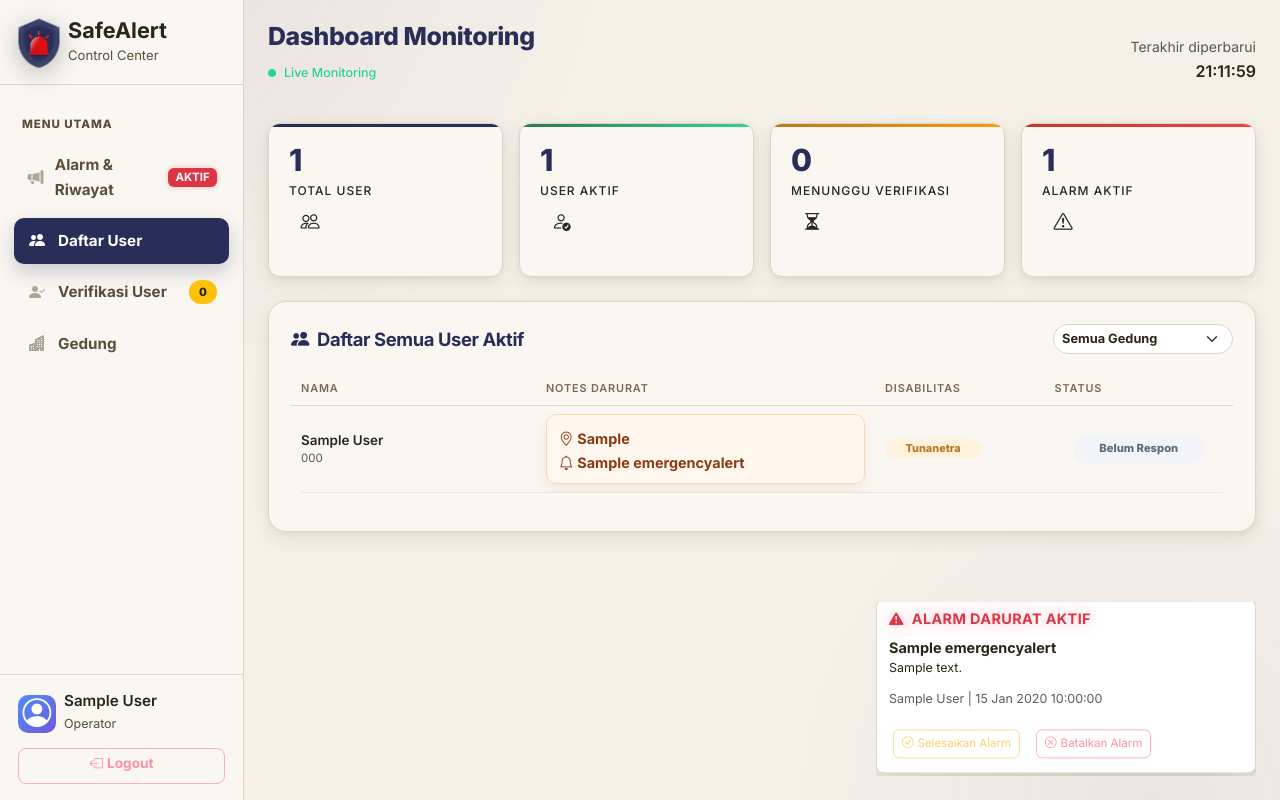
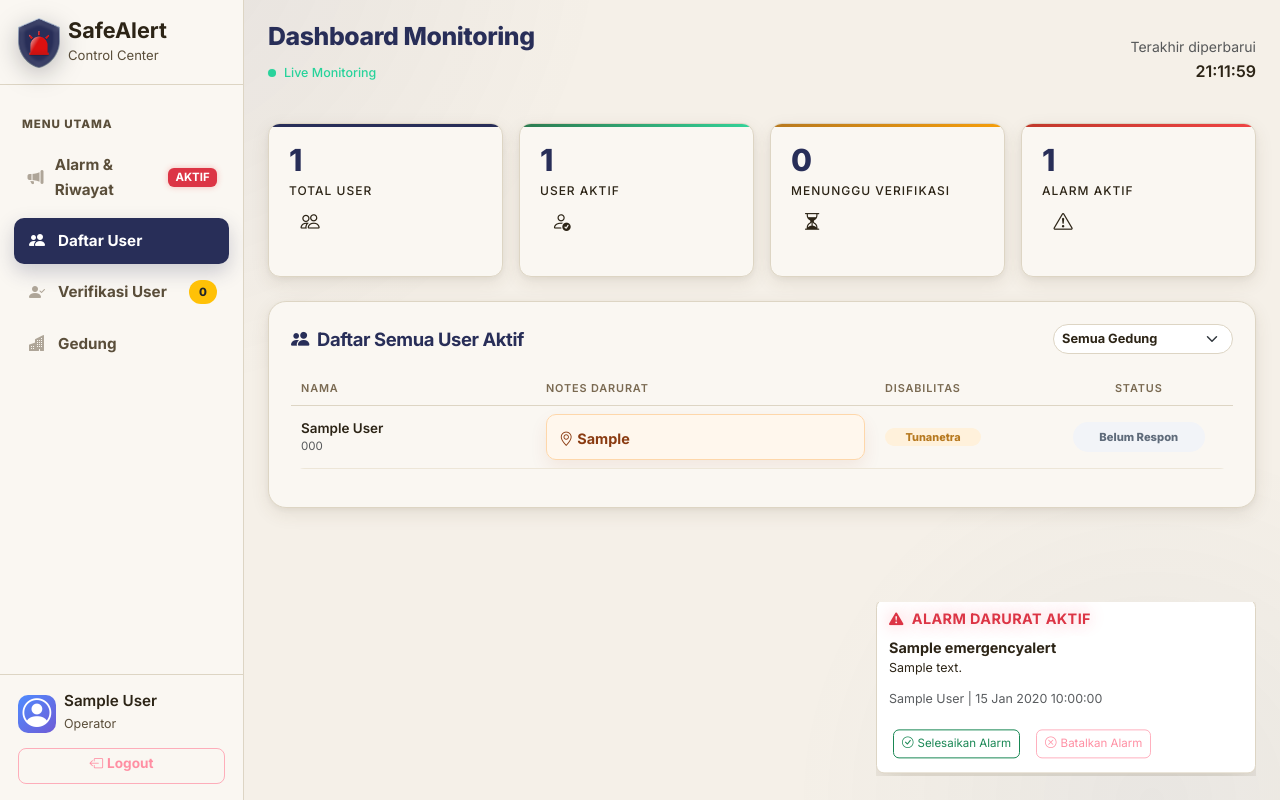
Before and after one commit to Merge-Conflict-Astra-Hackathon/SafeAlert_Web, a Django app: page /dashboard/ in a window 1280 px wide, after a click on "Daftar User". Run offline with Django 4.2, Linux system fonts and the light colour scheme; a user stored in the database is signed in; tables that the repository leaves empty hold one stand-in row (values such as "Sample post"); some libraries are stand-ins or nearby versions.

Commit message:
Polish emergency dashboard status UI

```diff
--- a/static/css/dashboard.css
+++ b/static/css/dashboard.css
@@ -2374,9 +2374,9 @@ body.login-page {
 }
 
 .dashboard-page #table-users .disaster-status-select.status-safe {
-    background: #fbe8e6 !important;
-    color: #BA3525 !important;
-    border-color: rgba(186, 53, 37, .22) !important;
+    background: #e4f3ea !important;
+    color: #1f7a46 !important;
+    border-color: rgba(31, 122, 70, .22) !important;
 }
 
 .dashboard-page #table-users .disaster-status-select.status-needs_help {
@@ -2404,6 +2404,10 @@ body.login-page {
 }
 
 .dashboard-page #table-users .status-cell {
+    text-align: center !important;
+}
+
+.dashboard-page #table-users .status-header {
     text-align: center !important;
 }
 
--- a/templates/dashboard.html
+++ b/templates/dashboard.html
@@ -187,7 +187,7 @@
                         <small class="text-muted">{{ active_alert.triggered_by.get_full_name|default:active_alert.triggered_by.username }} | {{ active_alert.created_at|date:'d M Y H:i:s' }}</small>
                     </div>
                     <div class="modal-footer border-0">
-                        <button class="btn btn-outline-warning" onclick="resolveAlert({{ active_alert.id }})">
+                        <button class="btn btn-outline-success" onclick="resolveAlert({{ active_alert.id }})">
                             <i class="bi bi-check-circle me-1"></i>Selesaikan Alarm
                         </button>
                         <button class="btn btn-outline-danger" onclick="cancelAlert({{ active_alert.id }})">
@@ -438,7 +438,7 @@
                                 <th>Nama</th>
                                 <th>Notes Darurat</th>
                                 <th>Disabilitas</th>
-                                <th>Status</th>
+                                <th class="status-header">Status</th>
                             </tr>
                         </thead>
                         <tbody>
@@ -450,16 +450,11 @@
                                 </td>
                                 <td>
                                     <div class="user-notes-cell" id="user-notes-{{ profile.user.id }}">
-                                        {% if profile.latest_emergency_note or profile.latest_emergency_location or profile.latest_emergency_alert_title %}
+                                        {% if profile.latest_emergency_location %}
                                         <div class="user-notes-alert">
                                             <div class="user-notes-meta">
                                                 <i class="bi bi-geo-alt me-1"></i>{{ profile.latest_emergency_location|default:'Lokasi tidak diketahui' }}
                                             </div>
-                                            {% if profile.latest_emergency_alert_title %}
-                                            <div class="user-notes-meta">
-                                                <i class="bi bi-bell me-1"></i>{{ profile.latest_emergency_alert_title }}
-                                            </div>
-                                            {% endif %}
                                         </div>
                                         {% else %}
                                         <span class="text-muted">Belum ada notes</span>
```
